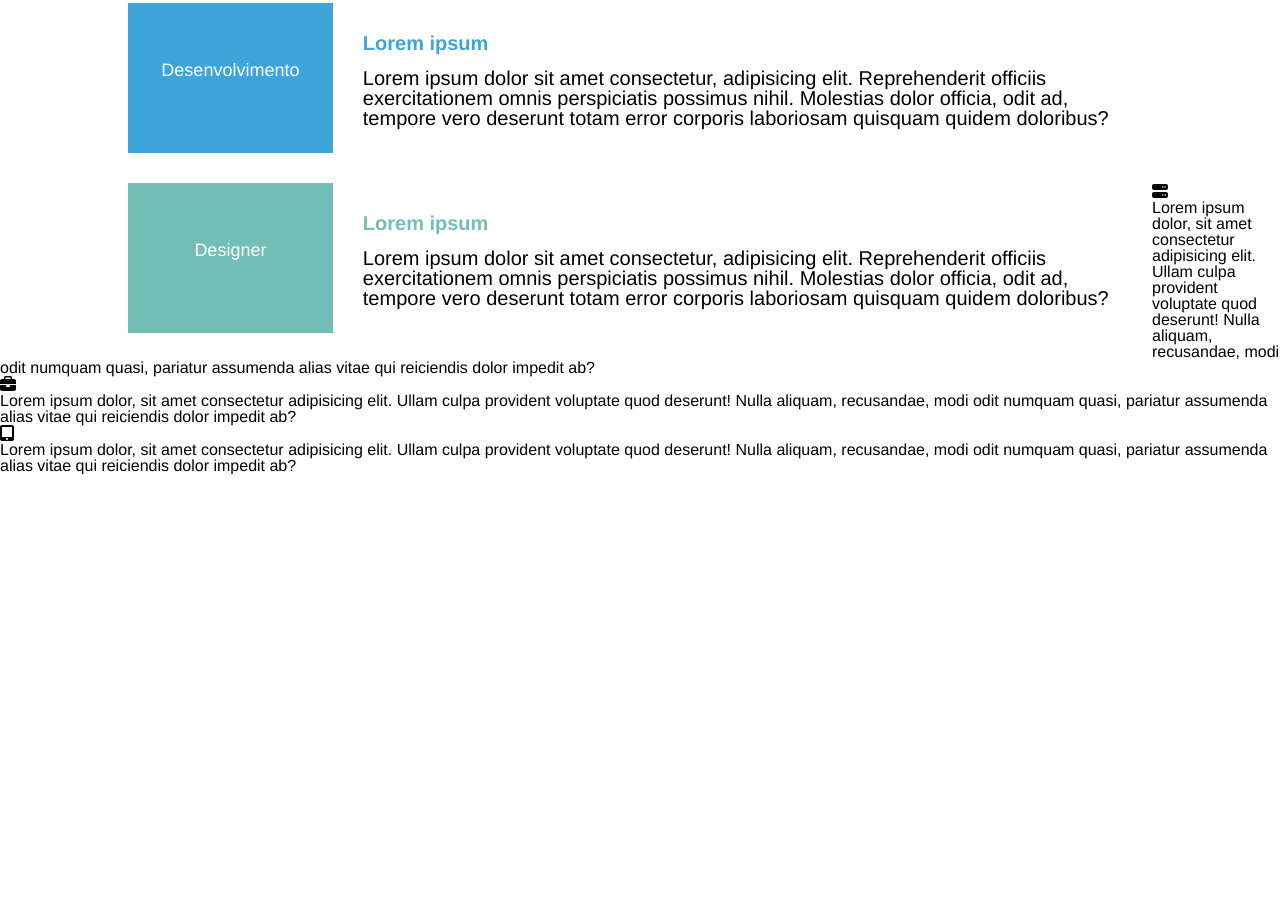
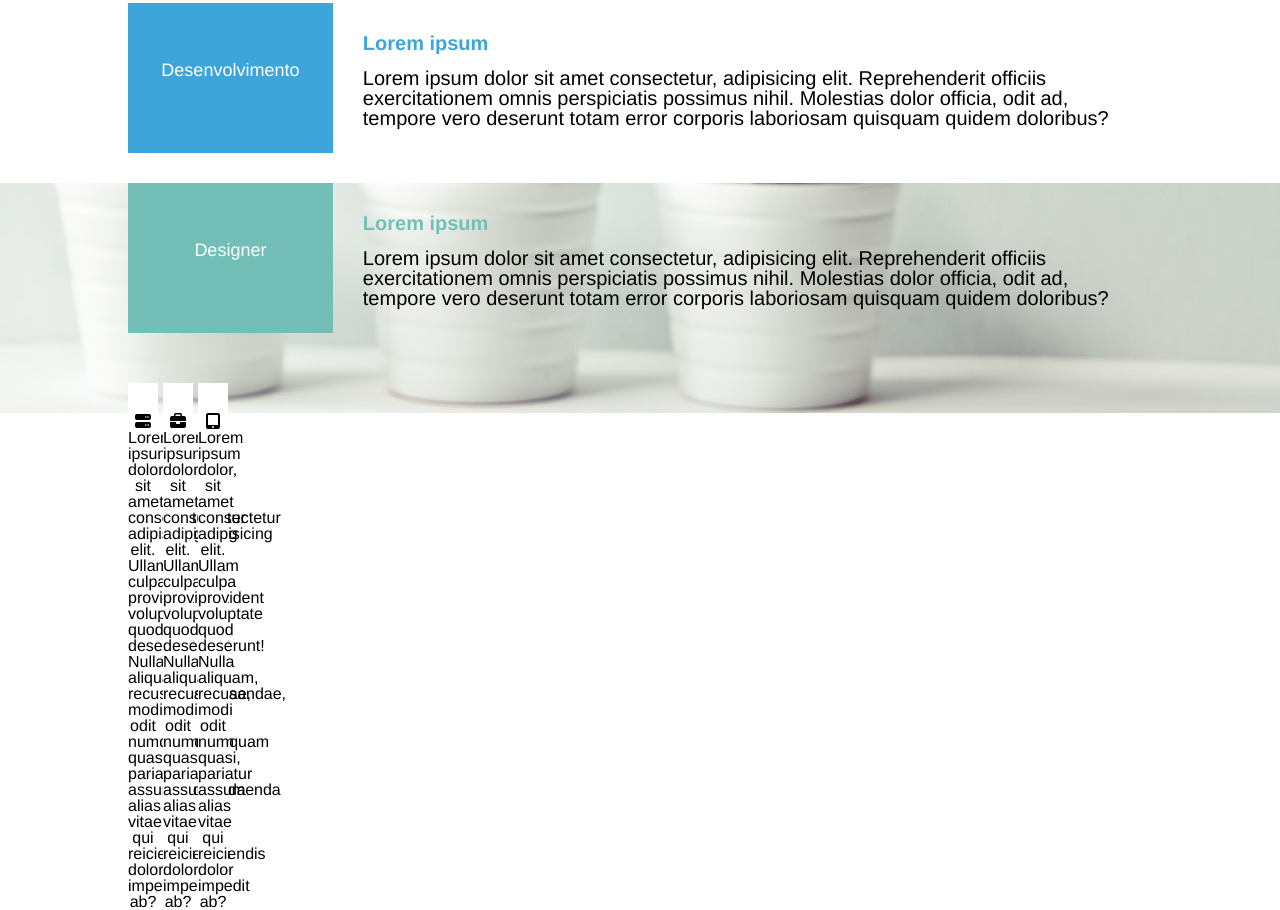
Before and after one commit to israelsanttana/projeto-OnePage, a plain HTML site: page index.html in a window 1280 px wide. Shown: the part 807-1717 px from the top of the page. Before the commit the page ends 1281 px from the top, so only its background shows below. Drawn offline with Linux system fonts and the light colour scheme.

Commit message:
Alterações no CSS da seção de serviço

```diff
--- a/css/styles.css
+++ b/css/styles.css
@@ -165,3 +165,34 @@ html{
 #designer-box{
     background:#73bfb8;
 }
+
+/* Sobre a empresa */
+
+.footer-container {
+    background-image: url(../img/rodape.jpg);
+    background-position: center;
+}
+
+.about-container {
+    max-width: 100px;
+    padding: 30px 10%;
+    position: relative;
+    clear: both;
+
+}
+
+.about-card {
+    float: left;
+    width: 30px;
+    padding-top: 30px;
+    background-color: #fff;
+    text-align: center;
+    box-sizing: border-box;
+
+
+}
+
+.middle-card {
+    margin-left: 5%;
+    margin-right: 5%;
+}
--- a/index.html
+++ b/index.html
@@ -93,7 +93,7 @@
 
       <!-- Seção sobre a empresa-->
 
-      <div class="footer-containe">
+      <div class="footer-container">
         <section>
           <div class="about-container">
             <div class="about-card">
```
